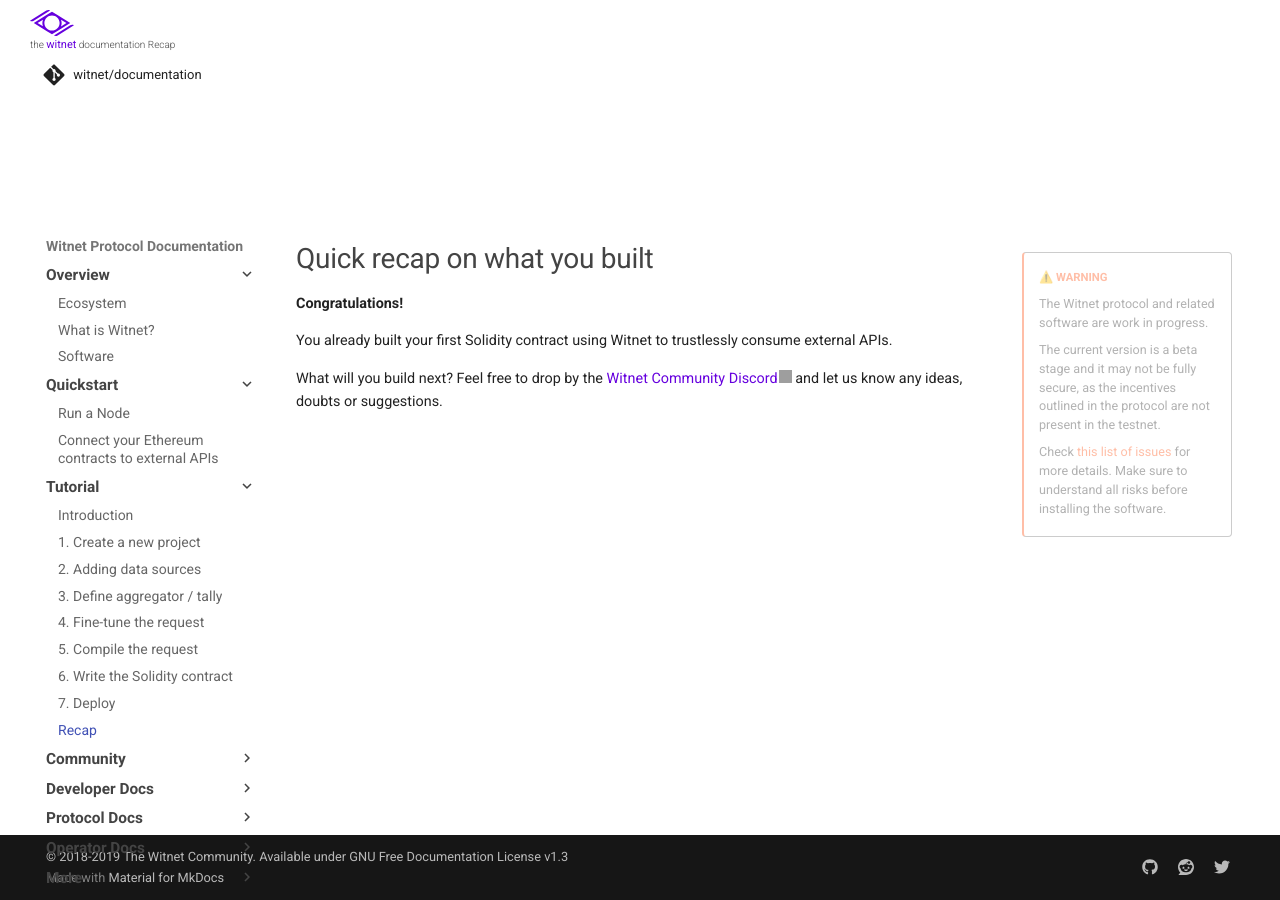
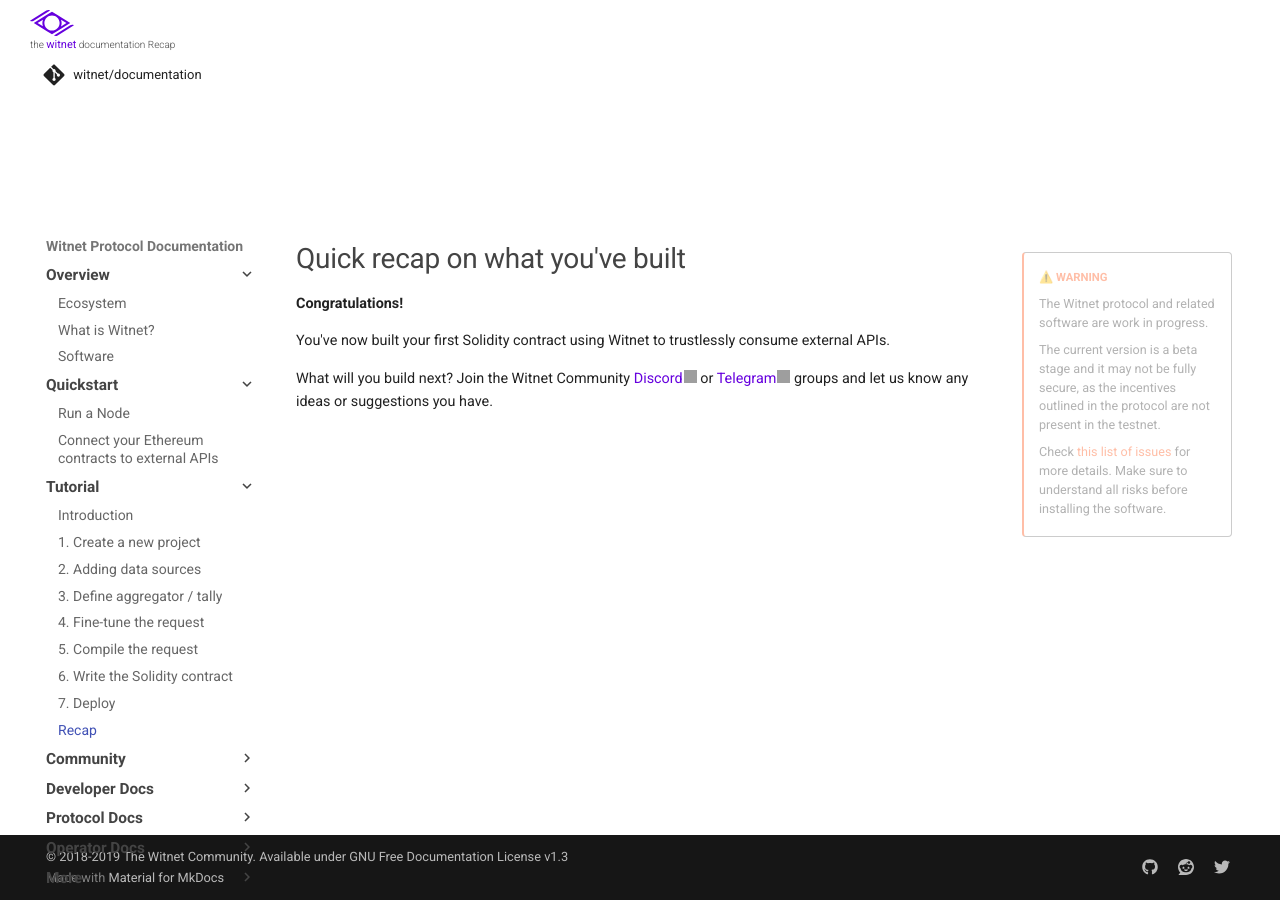
Before and after one commit to witnet/documentation, an MkDocs documentation site: the page built from docs/tutorials/bitcoin-price-feed/recap.md, in a window 1280 px wide. Built offline with MkDocs 1.6.1 and Material for MkDocs 9.7.7, drawn with Linux system fonts in a browser that asks for light colours; some web fonts are replaced; comment, search, counter and statistics services are not loaded; grey boxes are pictures that could not be loaded.

Commit message:
fix: grammar and typo edits on recap

```diff
--- a/docs/tutorials/bitcoin-price-feed/recap.md
+++ b/docs/tutorials/bitcoin-price-feed/recap.md
@@ -1,12 +1,13 @@
-# Quick recap on what you built
+# Quick recap on what you've built
 
 **Congratulations!**
 
-You already built your first Solidity contract using
+You've now built your first Solidity contract using
 Witnet to trustlessly consume external APIs.
 
-What will you build next? Feel free to drop by the
-[Witnet Community Discord][discord] and let us know any ideas, doubts or
-suggestions.
+What will you build next? Join the
+Witnet Community [Discord] or [Telegram] groups and let us know any ideas or
+suggestions you have.
 
-[discord]: https://discord.gg/X4uurfP
+[Discord]: https://discord.gg/X4uurfP
+[Telegram]: https://t.me/witnetio
```
